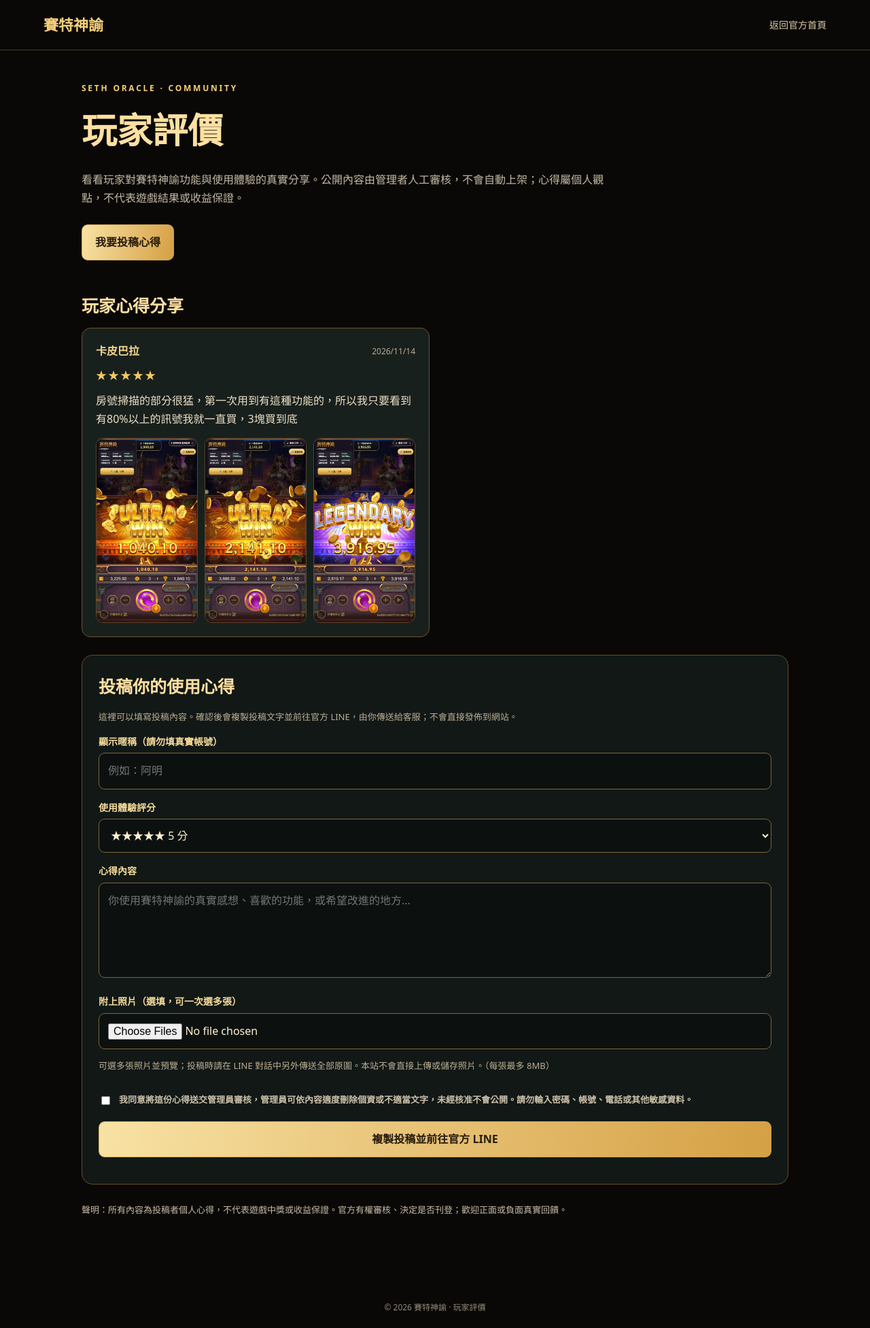
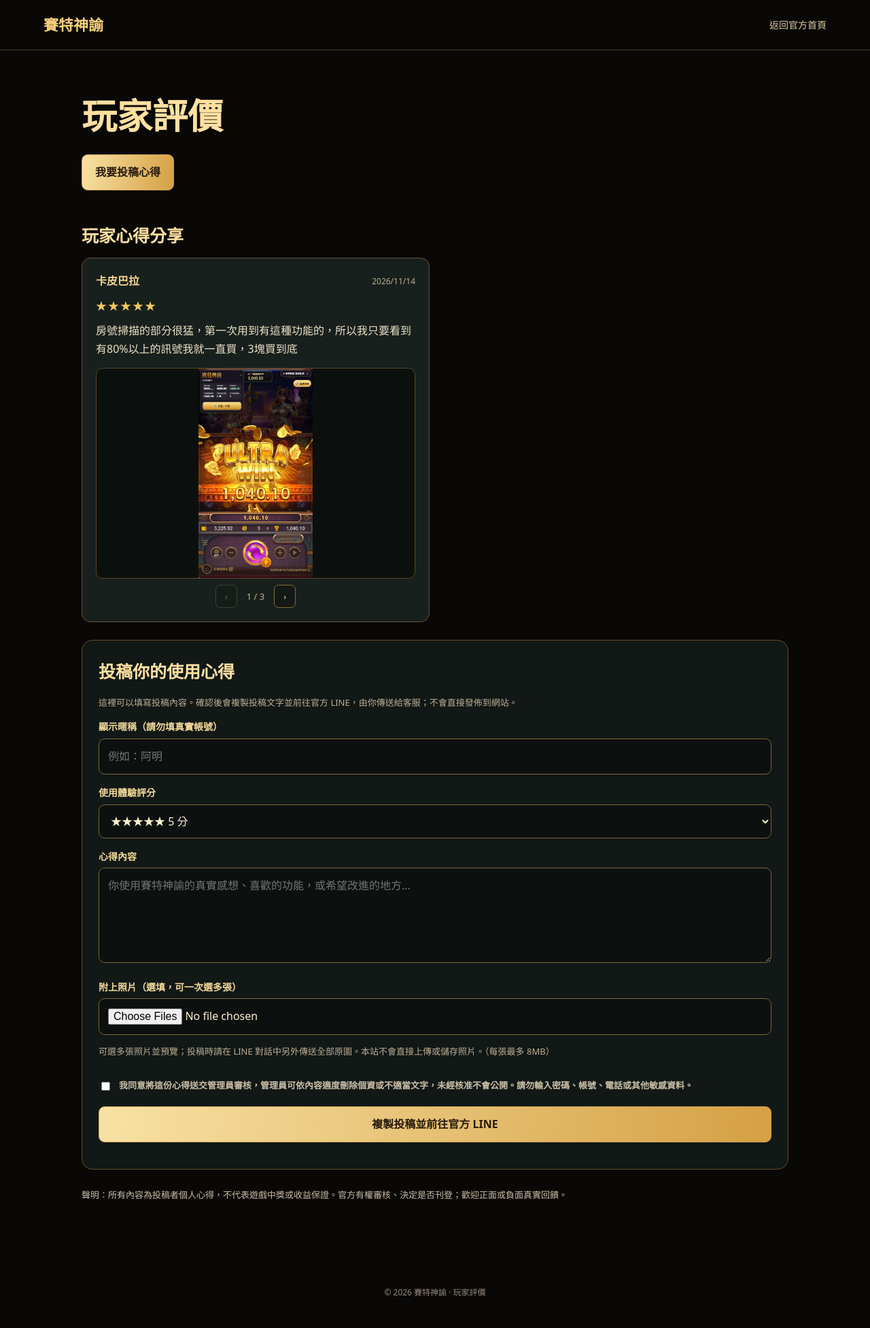
Before and after one commit to seth-oracle/seth-oracle.github.io, a Jekyll site: the page built from reviews/index.html, in a window 1280 px wide. Shown: the whole page at 68% size. Built offline with Jekyll 4.4.1, drawn with Linux system fonts in a browser that asks for light colours; after the commit the page ends 1932 px from its top, so only the background shows below that.

Commit message:
Simplify reviews header and make review photos swipeable carousel

```diff
--- a/reviews/index.html
+++ b/reviews/index.html
@@ -25,7 +25,7 @@ h1{font-size:clamp(32px,5vw,52px);color:#ffe0a1;margin:6px 0 12px}h2{color:#ffe0
 .panel{border:1px solid #674b25;border-radius:16px;background:#111816;padding:24px;margin:26px 0}
 .grid{display:grid;grid-template-columns:repeat(2,minmax(0,1fr));gap:16px}
 .review{padding:20px;border:1px solid #6d522b;border-radius:13px;background:#18201d}
-.review-gallery{display:grid;grid-template-columns:repeat(auto-fit,minmax(150px,1fr));gap:10px;margin-top:14px}.review-gallery .review-photo{margin-top:0}.upload-gallery{display:flex;flex-wrap:wrap;gap:10px}.review-photo{display:block;width:100%;max-height:310px;object-fit:contain;background:#0b100e;border:1px solid #594727;border-radius:10px;margin-top:14px}.upload-preview{max-width:260px;max-height:210px;object-fit:contain;border-radius:9px;border:1px solid #72582c;margin-top:10px}.review-head{display:flex;align-items:center;justify-content:space-between;gap:12px}.review strong{color:#f3d58f}.review time{color:#b9ab91;font-size:12px}
+.review-gallery{display:flex;flex-direction:column;gap:9px;margin-top:14px}.review-photos{display:flex;gap:10px;overflow-x:auto;scroll-snap-type:x mandatory;scroll-behavior:smooth;overscroll-behavior-inline:contain;scrollbar-width:thin;scrollbar-color:#96753e #121713;touch-action:pan-x}.review-photos .review-photo{flex:0 0 100%;width:100%;height:310px;max-height:60vh;margin:0;scroll-snap-align:start;object-fit:contain}.review-photo-controls{display:flex;align-items:center;justify-content:center;gap:14px;color:#cbb385;font-size:13px}.review-photo-controls button{background:#121916;border:1px solid #876b3b;border-radius:7px;color:#f4d38b;padding:5px 13px;cursor:pointer}.review-photo-controls button:disabled{opacity:.4;cursor:default}.upload-gallery{display:flex;flex-wrap:wrap;gap:10px}.review-photo{display:block;width:100%;max-height:310px;object-fit:contain;background:#0b100e;border:1px solid #594727;border-radius:10px;margin-top:14px}.upload-preview{max-width:260px;max-height:210px;object-fit:contain;border-radius:9px;border:1px solid #72582c;margin-top:10px}.review-head{display:flex;align-items:center;justify-content:space-between;gap:12px}.review strong{color:#f3d58f}.review time{color:#b9ab91;font-size:12px}
 .rating{color:#f3c960;letter-spacing:2px;margin:9px 0}.content{white-space:pre-wrap;overflow-wrap:anywhere;color:#ede0c6}.small{color:#bdae94;font-size:13px}
 .empty{border:1px dashed #806333;padding:28px;text-align:center;color:#c4b69b;border-radius:12px}
 .form-grid{display:grid;gap:15px}label{display:block;font-size:14px;color:#f4d999;font-weight:700;margin-bottom:5px}
@@ -39,9 +39,7 @@ footer{text-align:center;color:#968b78;font-size:12px;padding:20px}
 </style></head><body>
 <header><a class="brand" href="/">賽特神諭</a><a class="back" href="/">返回官方首頁</a></header>
 <main>
-<div class="eyebrow">SETH ORACLE · COMMUNITY</div>
 <h1>玩家評價</h1>
-<p class="intro">看看玩家對賽特神諭功能與使用體驗的真實分享。公開內容由管理者人工審核，不會自動上架；心得屬個人觀點，不代表遊戲結果或收益保證。</p>
 <div class="actions"><a class="btn primary" href="#submit">我要投稿心得</a></div>
 <section id="published" aria-labelledby="published-title"><h2 id="published-title">玩家心得分享</h2>
 {% assign approved_reviews = site.reviews | where: "published", true | sort: "order" %}
@@ -52,7 +50,10 @@ footer{text-align:center;color:#968b78;font-size:12px;padding:20px}
 {% if review.rating %}<div class="rating" aria-label="評分 {{ review.rating }} / 5">{% assign stars = review.rating | plus: 0 %}{% for i in (1..5) %}{% if i <= stars %}★{% else %}☆{% endif %}{% endfor %}</div>{% endif %}
 <div class="content">{{ review.review_text | escape }}</div>
 {% if review.photos and review.photos.size > 0 %}
-<div class="review-gallery">{% for photo in review.photos %}{% if photo != "" %}<img class="review-photo" src="{{ photo | relative_url }}" alt="{{ review.nickname | escape }} 提供的心得照片 {{ forloop.index }}" loading="lazy">{% endif %}{% endfor %}</div>
+<div class="review-gallery" data-photo-carousel>
+<div class="review-photos" tabindex="0" aria-label="{{ review.nickname | escape }} 的照片，可左右滑動">{% for photo in review.photos %}{% if photo != "" %}<img class="review-photo" src="{{ photo | relative_url }}" alt="{{ review.nickname | escape }} 的照片 {{ forloop.index }}" loading="lazy">{% endif %}{% endfor %}</div>
+<div class="review-photo-controls"><button type="button" data-photo-prev aria-label="上一張照片">‹</button><span data-photo-count aria-live="polite"></span><button type="button" data-photo-next aria-label="下一張照片">›</button></div>
+</div>
 {% elsif review.photo and review.photo != "" %}<img class="review-photo" src="{{ review.photo | relative_url }}" alt="{{ review.nickname | escape }} 提供的心得照片" loading="lazy">{% endif %}
 {% if review.reply and review.reply != "" %}<p class="small">官方回覆：{{ review.reply | escape }}</p>{% endif %}
 </article>{% endfor %}</div>
@@ -126,6 +127,19 @@ if(api&&!api.includes('REPLACE_WITH')){
 message='【賽特神諭｜玩家心得投稿】\n暱稱：'+document.getElementById('nick').value.trim()+'\n評分：'+document.getElementById('rating').value+'/5\n心得：'+document.getElementById('comment').value.trim()+'\n照片：'+(photoInput.files&&photoInput.files.length?'已選擇 '+photoInput.files.length+' 張照片，請在 LINE 對話中另外傳送全部原圖':'未附照片')+'\n（本人同意將心得送交審核，是否刊登由官方決定）';
 fallback.hidden=false;preview.textContent=message;window.open('https://lin.ee/TOLUjbR','_blank','noopener,noreferrer');await copyMessage();});
 document.getElementById('copy-again').addEventListener('click',copyMessage);
+function setupPhotoCarousel(root){
+ if(root.dataset.carouselReady)return;root.dataset.carouselReady='1';
+ const track=root.querySelector('.review-photos'),photos=[...track.querySelectorAll('.review-photo')];
+ const prev=root.querySelector('[data-photo-prev]'),next=root.querySelector('[data-photo-next]'),count=root.querySelector('[data-photo-count]');
+ if(photos.length<2){root.querySelector('.review-photo-controls')?.remove();return;}
+ let current=0;
+ function update(){count.textContent=(current+1)+' / '+photos.length;prev.disabled=current===0;next.disabled=current===photos.length-1;}
+ function go(i){current=Math.max(0,Math.min(photos.length-1,i));photos[current].scrollIntoView({behavior:window.matchMedia('(prefers-reduced-motion: reduce)').matches?'instant':'smooth',block:'nearest',inline:'start'});update();}
+ prev.addEventListener('click',()=>go(current-1));next.addEventListener('click',()=>go(current+1));
+ track.addEventListener('scroll',()=>{const i=Math.round(track.scrollLeft/Math.max(1,track.clientWidth));if(i!==current){current=Math.max(0,Math.min(photos.length-1,i));update();}},{passive:true});
+ update();
+}
+document.querySelectorAll('[data-photo-carousel]').forEach(setupPhotoCarousel);
 (async function loadApprovedReviews(){
  const api=window.SETH_REVIEWS_API;if(!api||api.includes('REPLACE_WITH'))return;
  try{
@@ -144,9 +158,14 @@ document.getElementById('copy-again').addEventListener('click',copyMessage);
     const content=document.createElement('div');content.className='content';content.textContent=r.content;
     article.append(head,stars,content);
     if(r.photos?.length){
-      const gallery=document.createElement('div');gallery.className='review-gallery';
-      for(const p of r.photos){const img=document.createElement('img');img.className='review-photo';img.src=api.replace(/\/$/,'')+p;img.alt=r.nickname+' 投稿照片';img.loading='lazy';gallery.append(img);}
-      article.append(gallery);
+      const gallery=document.createElement('div');gallery.className='review-gallery';gallery.dataset.photoCarousel='';
+      const track=document.createElement('div');track.className='review-photos';track.tabIndex=0;track.setAttribute('aria-label',r.nickname+' 的照片，可左右滑動');
+      for(const p of r.photos){const img=document.createElement('img');img.className='review-photo';img.src=api.replace(/\/$/,'')+p;img.alt=r.nickname+' 投稿照片';img.loading='lazy';track.append(img);}
+      const controls=document.createElement('div');controls.className='review-photo-controls';
+      const prev=document.createElement('button');prev.type='button';prev.textContent='‹';prev.dataset.photoPrev='';
+      const count=document.createElement('span');count.dataset.photoCount='';
+      const next=document.createElement('button');next.type='button';next.textContent='›';next.dataset.photoNext='';
+      controls.append(prev,count,next);gallery.append(track,controls);article.append(gallery);setupPhotoCarousel(gallery);
     }
     grid.append(article);
   }
```
